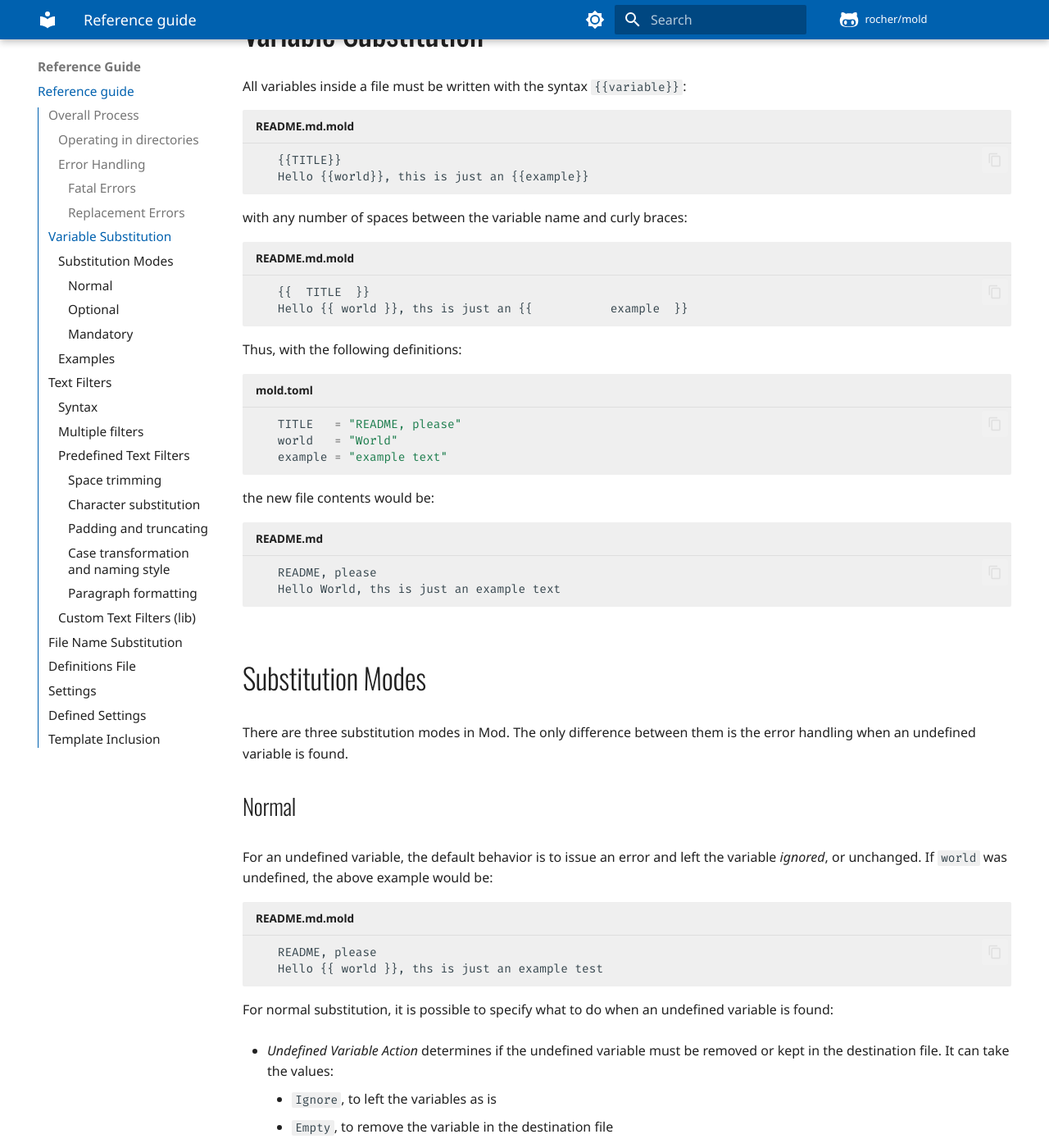
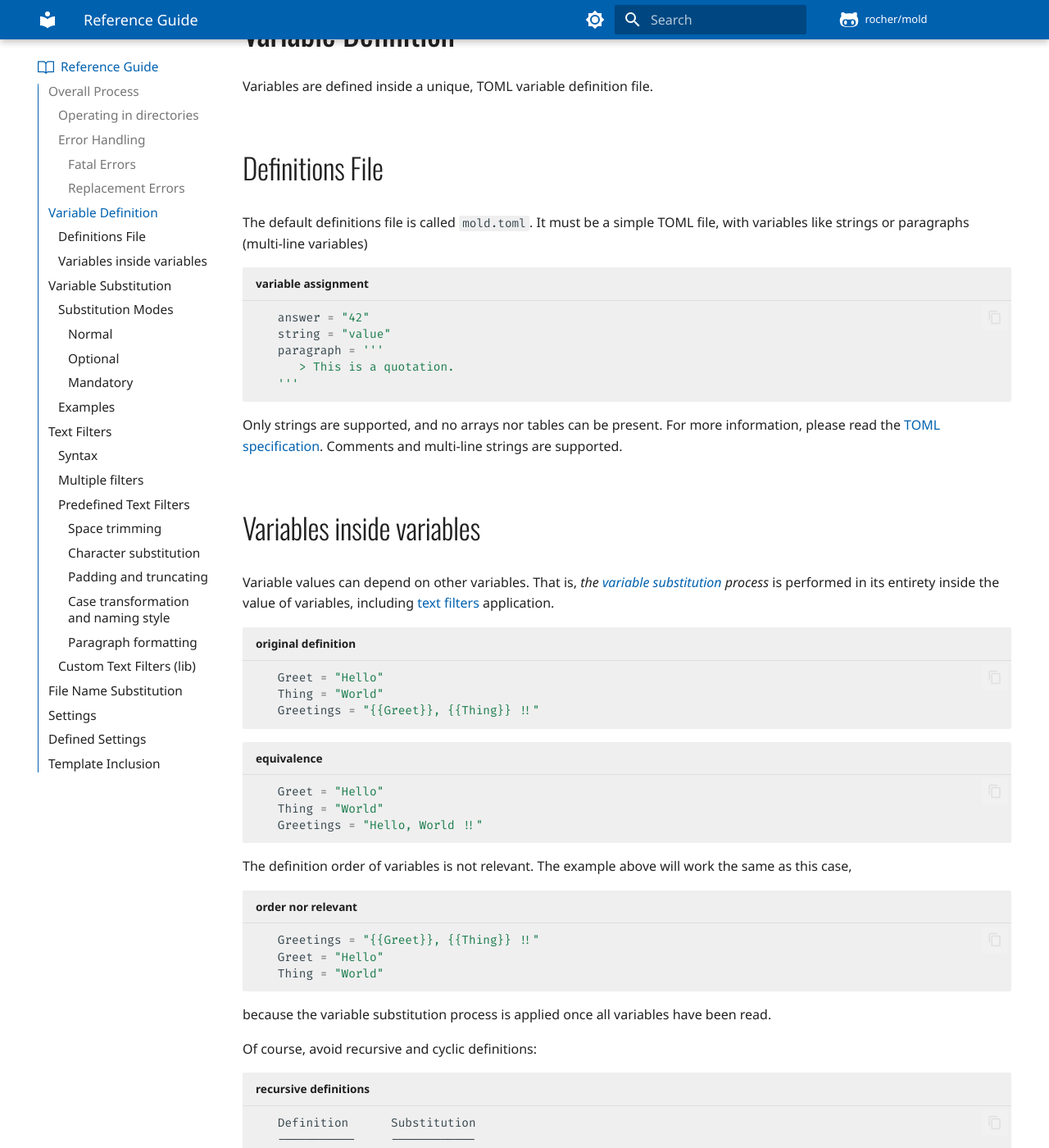
Before and after one commit to rocher/mold, an MkDocs documentation site: the page built from docs/reference-guide.md, in a window 1280 px wide and 1400 px high, scrolled down 1855 px. Shown: the whole window at 82% size. Built offline with MkDocs 1.6.1 and Material for MkDocs 9.7.7, drawn with Linux system fonts in a browser that asks for light colours; comment, search, counter and statistics services are not loaded; the version menu is left out; some of the changed text lies outside the part shown.

Commit message:
Update docs

````diff
--- a/docs/change-log.md
+++ b/docs/change-log.md
@@ -1,3 +1,7 @@
+---
+icon: octicons/log-24
+---
+
 # CHANGE LOG
 
 ---
@@ -32,16 +36,35 @@ Date: 2023-08-27
 #### 2.0.0
 Date: 2023-10-29
 
-  * Modified the setting type to unify undefined actions and alerts for
-    variables and text filters
+##### Major Changes
+
+  * New simplified error handling strategy
+    * The new strategy unifies actions and alerts for undefined variables or
+      filters, resulting in a a more clear, compact and understandable
+      strategy
+    * Modified the setting type to unify undefined actions and alerts for
+      variables and text filters
+    * `mold-undefined-variable-action` changed to `mold-undefined-action`:
+      applies to variables and text filters
+    * `mold-undefined-variable-alert` changed to `mold-undefined-alert`: applies
+      to variables and text filters
+    * Removed defined setting `mold-undefined-filter-alter`
+    * Remove defined setting `abort-on-error`
+
+  * Variable definition based on other variables
+    * Now it is possible to define new variables based on other variables;
+      that is, the variable substitution process is also applied to the
+      variables' values
+    * Filters are also applied in this context
+    * Example:
+        * `A = "World"`
+        * `B = "Hello, {{A}}"`
+
+      results in `B = "Hello, World"`
+
+##### Minor Changes
+
   * New set of default settings
-  * New, simplified error handling strategy
-  * `mold-undefined-variable-action` changed to `mold-undefined-action`:
-    applies to variables and text filters
-  * `mold-undefined-variable-alert` changed to `mold-undefined-alert`: applies
-    to variables and text filters
-  * Removed defined setting `mold-undefined-filter-alter`
-  * Remove defined setting `abort-on-error`
   * Removed summary reported by text filter application
   * Several minor fixes and improvements
 
--- a/docs/reference-guide.md
+++ b/docs/reference-guide.md
@@ -1,6 +1,10 @@
+---
+icon: octicons/book-24
+---
+
 ![MOLD](img/Ada_Mold.png){ .alice align=right .off-glb }
 
-# REFERENCE GUIDE
+# MOLD REFERENCE GUIDE
 
 ## Overall Process
 
@@ -75,6 +79,69 @@ variable has not been defined of an invalid text filter has been specified.
 Depending on the settings and the type of substitution, Mold can skip this
 error, report a warning or an error, and continue with the process. Next
 section explain how these errors are handled.
+
+
+## Variable Definition
+
+Variables are defined inside a unique, TOML variable definition file.
+
+### Definitions File
+
+The default definitions file is called `mold.toml`. It must be a simple TOML
+file, with variables like strings or paragraphs (multi-line variables)
+
+```toml title="variable assignment"
+   answer = "42"
+   string = "value"
+   paragraph = '''
+      > This is a quotation.
+   '''
+```
+
+Only strings are supported, and no arrays nor tables can be present. For more
+information, please read the [TOML specification](https://toml.io). Comments
+and multi-line strings are supported.
+
+### Variables inside variables
+
+Variable values can depend on other variables. That is, *the [variable
+substitution](#variable-substitution) process* is performed in its entirety
+inside the value of variables, including [text filters](#text-filters)
+application.
+
+```toml title="original definition"
+   Greet = "Hello"
+   Thing = "World"
+   Greetings = "{{Greet}}, {{Thing}} !!"
+```
+
+```toml title="equivalence"
+   Greet = "Hello"
+   Thing = "World"
+   Greetings = "Hello, World !!"
+```
+
+The definition order of variables is not relevant. The example above will work
+the same as this case,
+
+```toml title="order nor relevant"
+   Greetings = "{{Greet}}, {{Thing}} !!"
+   Greet = "Hello"
+   Thing = "World"
+```
+
+because the variable substitution process is applied once all variables have
+been read.
+
+Of course, avoid recursive and cyclic definitions:
+
+```toml title="recursive definitions"
+   Definition      Substitution
+   -----------     ------------
+   A = "{{A}}" --> A = "{{A}}"
+   B = "{{C}}" --> B = "{{B}}"
+   C = "{{B}}" --> C = "{{C}}"
+```
 
 
 ## Variable Substitution
@@ -499,23 +566,6 @@ be disabled.
     structure and make mold operate in a directory.
 
 
-## Definitions File
-
-The default definitions file is called `mold.toml`. It must be a simple TOML
-file, with variables like strings or paragraphs (multi-line variables)
-
-```toml title="variable assignment"
-   string = "value"
-   paragraph = '''
-      > This is a quotation.
-   '''
-```
-
-Only strings are supported, and no arrays nor tables can be present. For more
-information, please read the [TOML specification](https://toml.io). Comments
-and multi-line strings are supported.
-
-
 ## Settings
 
 The `mold` tool is a CLI wrapper of `libmold`, so this section applies to both
@@ -525,6 +575,7 @@ implementations. There is a flag in the `mold` tool with the exact meaning:
 |                       Setting | Description                                                               | Default   |
 | ----------------------------: | :------------------------------------------------------------------------ | :-------- |
 |   `Replacement_In_File_Names` | Enables variable substitution in source file names.                       | `True`    |
+|    `Replacement_In_Variables` | Enables variable substitution in variables definitions.                   | `True`    |
 |         `Delete_Source_Files` | Delete source files if variable substitution process finish successfully. | `True`    |
 | `Overwrite_Destination_Files` | Overwrite destination files, if already exist.                            | `False`   |
 |     `Enable_Defined_Settings` | Enable the use of mold settings in the definitions fie.                   | `True`    |
@@ -583,6 +634,7 @@ defined in [Settings](#settings):
 | Setting                       | Variable                           |
 | ----------------------------- | ---------------------------------- |
 | `Replacement_In_File_Names`   | `mold-replacement-in-file-names`   |
+| `Replacement_In_Variables`    | `mold-replacement-in-variables`    |
 | `Delete_Source_Files`         | `mold-delete-source-files`         |
 | `Overwrite_Destination_Files` | `mold-overwrite-destination-files` |
 | `Undefined_Action`            | `mold-undefined-action`            |
--- a/mkdocs.yml
+++ b/mkdocs.yml
@@ -131,16 +131,11 @@ extra:
 #       make our documentation better.
 
 nav:
-  - MOLD:
-    - Introduction: index.md
-  - Reference Guide:
-    - reference-guide.md
-  - User guide:
-    - user-guide.md
-  - Installation:
-    - installation.md
-  - Change Log:
-    - change-log.md
+  - HOME: index.md
+  - Reference Guide: reference-guide.md
+  - User Guide: user-guide.md
+  - Installation: installation.md
+  - Change Log: change-log.md
 
 # * SECTION - PUBLISH DOCS
 #   • Locally develop and inspect with 'mkdocs serve'
````
Also changed, not shown: docs/index.md (+4 -0 lines), docs/installation.md (+4 -0 lines), docs/user-guide.md (+4 -0 lines).
